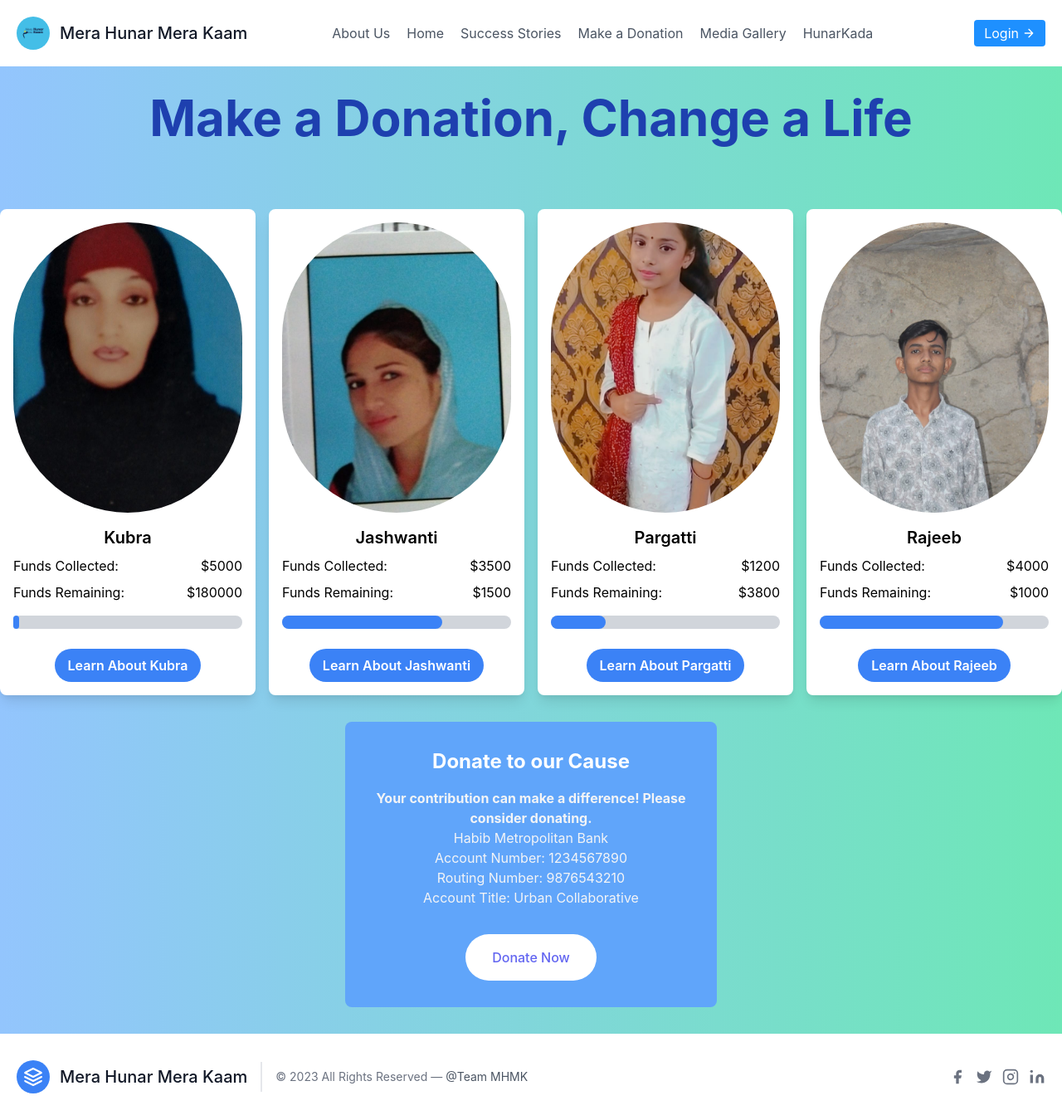
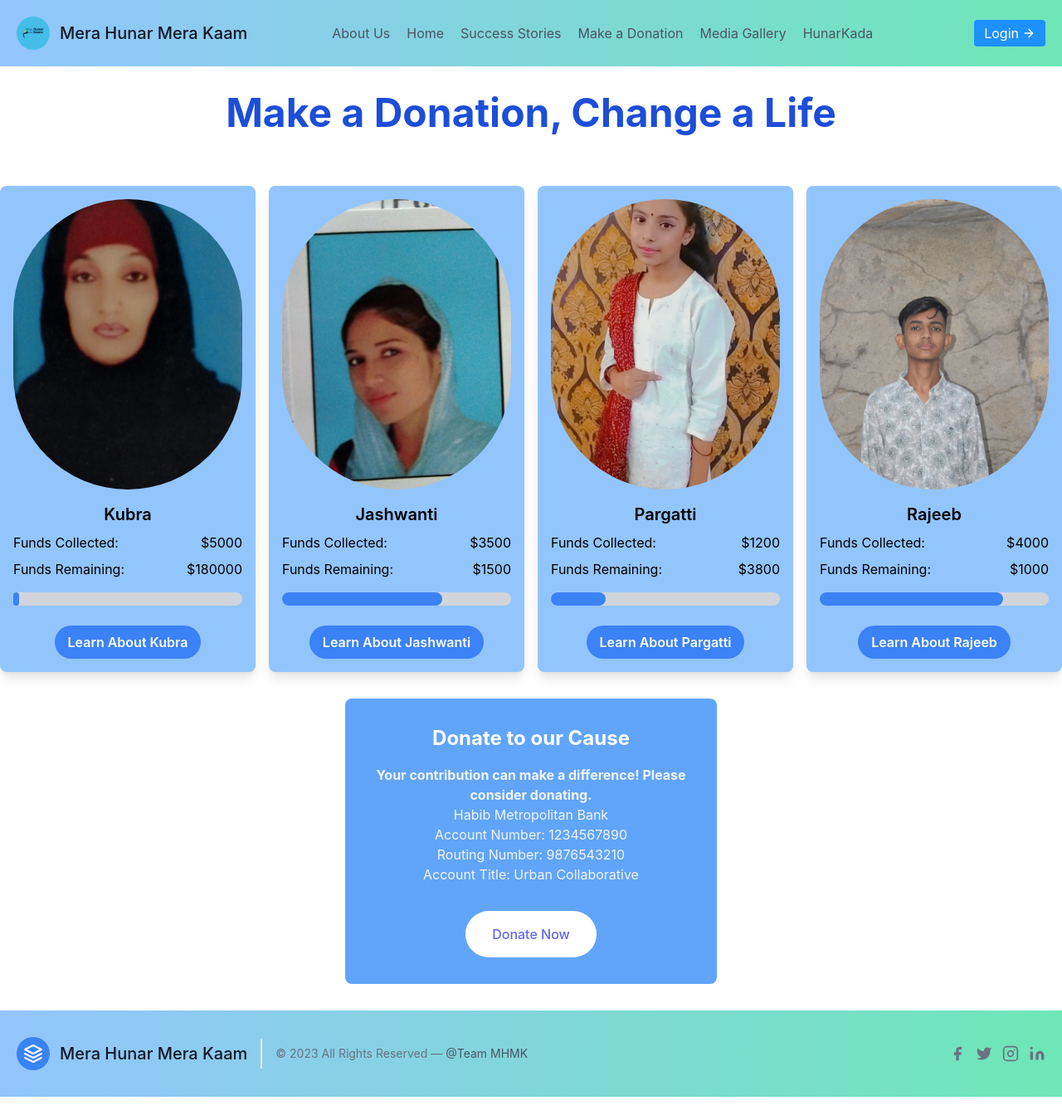
Before and after one commit to am07127/INotebook, a React (Create React App) app: page /donation in a window 1280 px wide. Shown: the whole page at 83% size. After the commit the page ends 1322 px from the top, so only its background shows below. Built offline with nearby package versions, Linux system fonts and the light colour scheme.

Commit message:
all changes

```diff
--- a/src/components/donation.js
+++ b/src/components/donation.js
@@ -49,8 +49,8 @@ const DonationPage = () => {
     );
   };
   return (
-    <div className="bg-gradient-to-r from-blue-300 to-green-300 min-h-screen flex flex-col items-center justify-center py-8">
-      <h1 className="text-6xl text-blue-800 font-bold mb-4">
+    <div className="bg-white min-h-screen flex flex-col items-center justify-center py-8">
+      <h1 className="text-3xl md:text-5xl px-8 text-black font-bold text-blue-700 font-cursive body-font">
         Make a Donation, Change a Life
       </h1>
       <div className="container mx-auto mt-8 py-8">
@@ -58,7 +58,7 @@ const DonationPage = () => {
           {cardData.map((person) => (
             <div
               key={person.id}
-              className="bg-white rounded-lg shadow-lg p-4 transition duration-300 transform hover:scale-105"
+              className="bg-blue-300 rounded-lg shadow-lg p-4 transition duration-300 transform hover:scale-105"
             >
               <img
                 src={`${person.image}`}
--- a/src/components/footer.js
+++ b/src/components/footer.js
@@ -4,7 +4,7 @@ export default class footer extends Component {
   render() {
     return (
       <div>
-        <footer className="text-gray-600 body-font">
+        <footer className="text-gray-600 body-font bg-gradient-to-r from-blue-300 to-green-300">
           <div className="container px-5 py-8 mx-auto flex items-center sm:flex-row flex-col">
             <a className="flex title-font font-medium items-center md:justify-start justify-center text-gray-900">
               <svg
--- a/src/components/form.js
+++ b/src/components/form.js
@@ -9,14 +9,14 @@ export default class Home extends Component {
   render() {
     return (
       <div>
-        <div className="Container py-6 bg-gradient-to-br from-blue-300 via-teal-400 to-green-300">
+        <div className="Container py-6 bg-white">
           <Heading />
         </div>
         <MediaGallery images={images} /> {/* Pass the imported images array */}
-        <div className="Container py-6 bg-gradient-to-br from-blue-300 via-teal-400 to-green-300">
+        {/* <div className="Container py-6 bg-gradient-to-br from-blue-300 via-teal-400 to-green-300">
           <QuoteSlideshow />
-        </div>
-        <div className="Container py-6 bg-gradient-to-br from-blue-300 via-teal-400 to-green-300">
+        </div> */}
+        <div className="Container py-6 bg-white">
           <NGOInfoSection />
         </div>
       </div>
--- a/src/components/header.js
+++ b/src/components/header.js
@@ -5,7 +5,7 @@ export default class extends Component {
   render() {
     return (
       <div>
-        <header className="text-gray-600 body-font">
+        <header className="text-gray-600 body-font bg-gradient-to-r from-blue-300 to-green-300">
           <div className="container mx-auto flex flex-wrap p-5 flex-col md:flex-row items-center">
             <Link className="flex title-font font-medium items-center text-gray-900 mb-4 md:mb-0">
               <img
--- a/src/components/heading.js
+++ b/src/components/heading.js
@@ -17,7 +17,7 @@ const HeadingContainer = styled.h1`
 const Heading = () => {
   return (
     <HeadingContainer>
-      <div className="text-3xl md:text-5xl px-8 text-blue-700 font-bold font-cursive body-font">Social Enterprise for Community Empowerment</div>
+      <div className="text-3xl md:text-5xl px-8 text-gray-500 font-bold font-cursive body-font">Social Enterprise for Community Empowerment</div>
 
     </HeadingContainer>
   );
--- a/src/components/hunarkada.js
+++ b/src/components/hunarkada.js
@@ -6,7 +6,7 @@ export default class extends Component {
   render() {
     return (
     <div>
-        <div className="Container py-6 bg-gradient-to-br from-blue-300 via-teal-400 to-green-300">
+        <div className="Container py-6 bg-white">
           <Headinghk />
         </div>
         <div class="flex justify-center   p-8 ">
--- a/src/components/stories.js
+++ b/src/components/stories.js
@@ -4,7 +4,7 @@ import Card from "./card";
 export default class extends Component {
   render() {
     return (
-      <div className="bg-gradient-to-r from-blue-300 to-green-300">
+      <div className="bg-white">
         <section className="text-gray-600 body-font">
           <div className="container px-5 py-24 mx-auto">
             <div className="flex flex-wrap -m-4 justify-center">
--- a/src/components/team.js
+++ b/src/components/team.js
@@ -16,7 +16,7 @@ const Team = () => {
 
   return (
     <>
-      <section class="text-gray-600 body-font bg-blue-300">
+      <section class="text-gray-600 body-font bg-white">
         <div class="container px-5 py-24 mx-auto">
           <div class="flex flex-col text-center w-full mb-14">
             <h1 class="text-4xl font-arial font-bold title-font mb-4 text-gray-700 tracking-wider">
```
Also changed, not shown: public/vercel.json (added).
